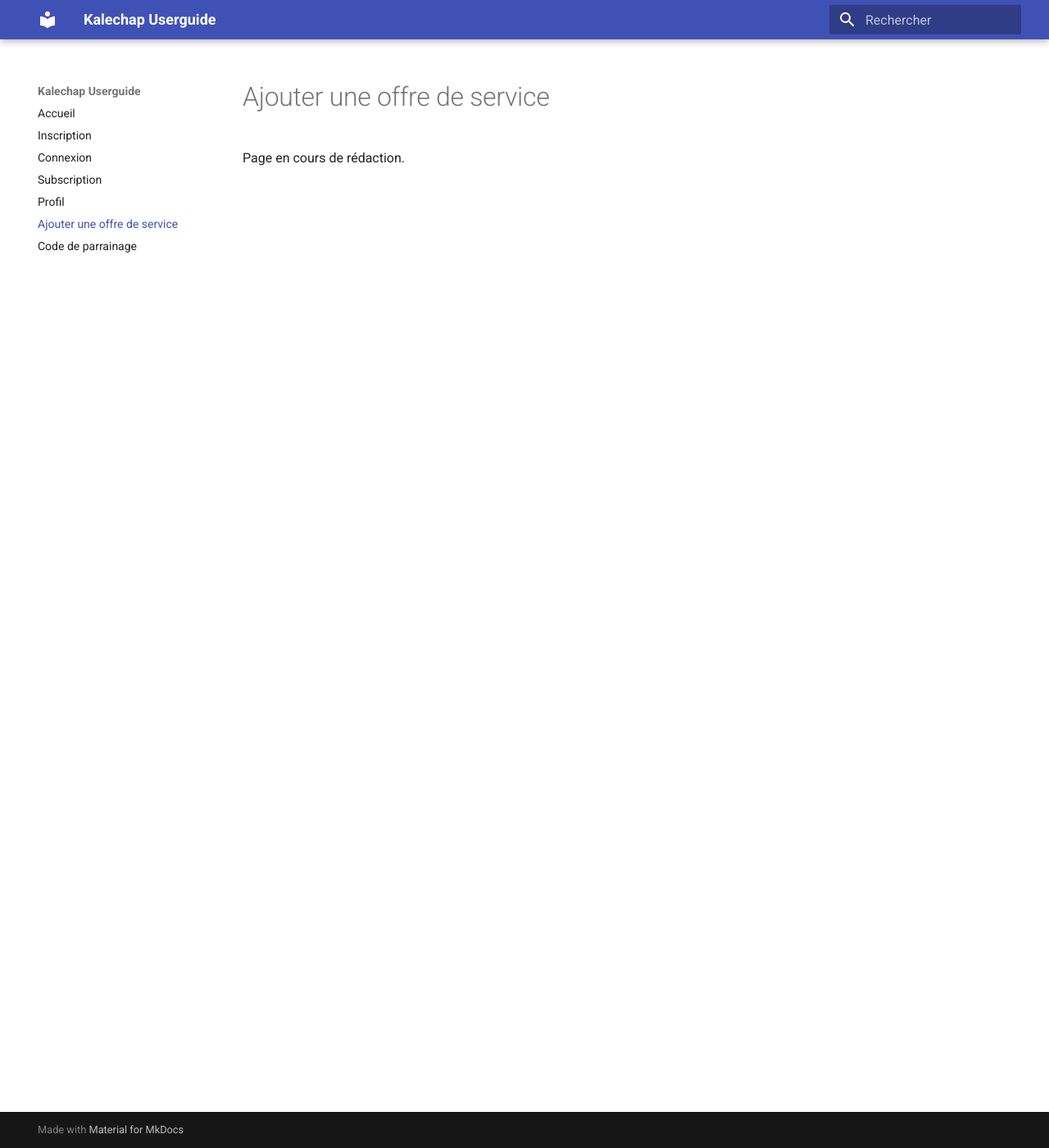
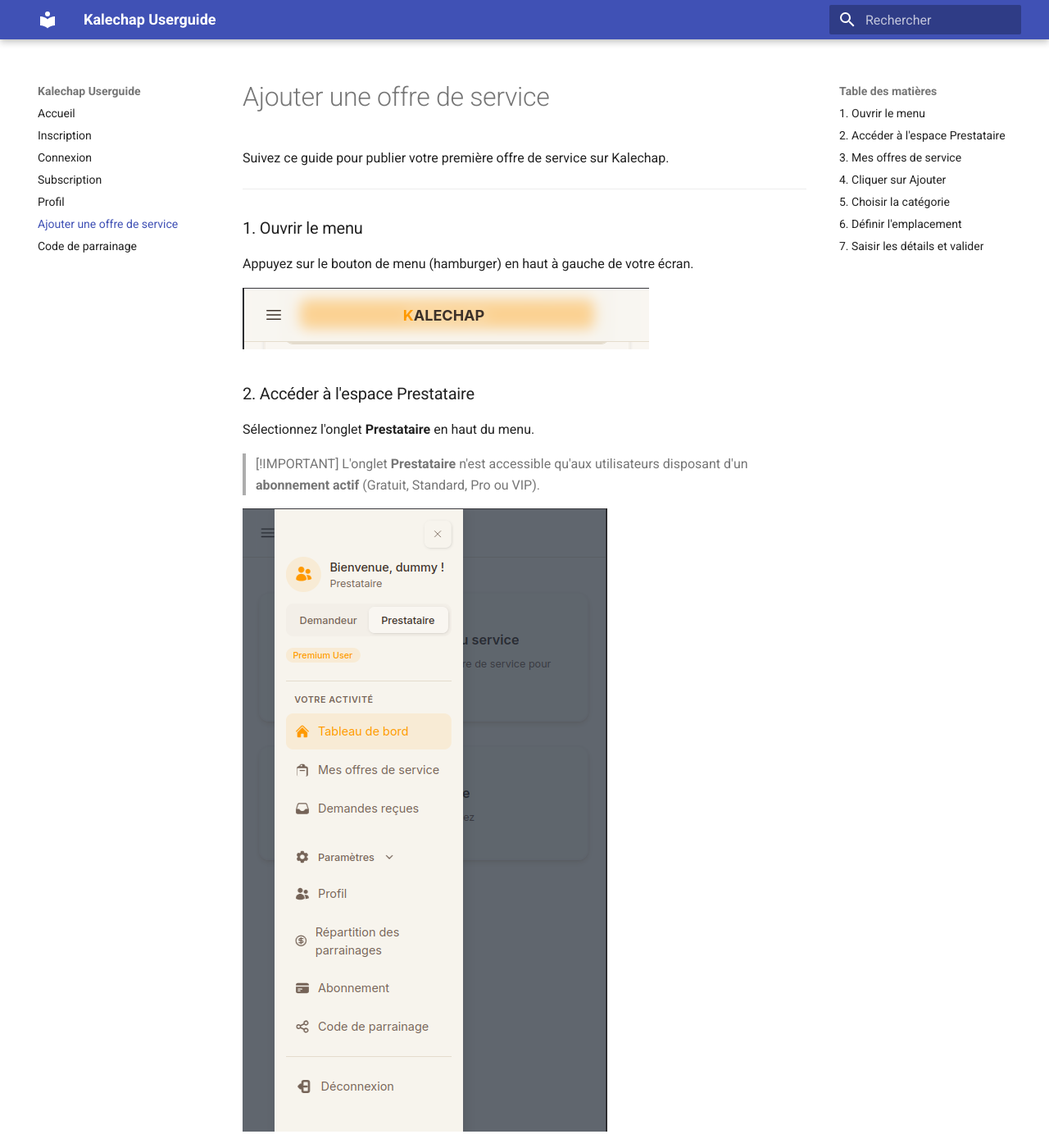
Before and after one commit to kanian/kalechap-userguide, an MkDocs documentation site: the page built from docs/ajouter-offre.md, in a window 1280 px wide and 1400 px high. Shown: the whole window at 82% size. Built offline with MkDocs 1.6.1 and Material for MkDocs 9.7.7, drawn with Linux system fonts in a browser that asks for light colours; some of the changed text lies outside the part shown.

Commit message:
feat: Add comprehensive user guides for profile management and service offer creation, accompanied by new screenshots.

```diff
--- a/docs/ajouter-offre.md
+++ b/docs/ajouter-offre.md
@@ -1,3 +1,53 @@
 # Ajouter une offre de service
 
-Page en cours de rédaction.
+Suivez ce guide pour publier votre première offre de service sur Kalechap.
+
+---
+
+### 1. Ouvrir le menu
+
+Appuyez sur le bouton de menu (hamburger) en haut à gauche de votre écran.
+
+![Bouton menu](images/hamburger.png)
+
+### 2. Accéder à l'espace Prestataire
+
+Sélectionnez l'onglet **Prestataire** en haut du menu.
+
+> [!IMPORTANT]
+> L'onglet **Prestataire** n'est accessible qu'aux utilisateurs disposant d'un **abonnement actif** (Gratuit, Standard, Pro ou VIP).
+
+![Menu Prestataire](images/menu_prestataire.png)
+
+### 3. Mes offres de service
+
+Dans le menu Prestataire, cliquez sur **Mes offres de service**.
+
+![Lien Mes offres de service](images/service_offers_menu.png)
+
+### 4. Cliquer sur Ajouter
+
+Sur l'écran qui s'affiche, appuyez sur le bouton **Ajouter** (ou sur le bouton orange "Créez votre première offre de service pour commencer").
+
+### 5. Choisir la catégorie
+
+Sélectionnez la catégorie qui correspond le mieux à votre service (par exemple : Coiffeur, Chauffeur, Femme de ménage, etc.).
+
+![Choix de la catégorie](images/choose_service_caetgory.png)
+
+### 6. Définir l'emplacement
+
+Précisez le quartier ou la commune où vous proposez vos services.
+
+![Choix de l'emplacement](images/choose_service_location.png)
+
+### 7. Saisir les détails et valider
+
+Remplissez les informations finales :
+
+- **Nom du service**
+- **Description** détaillée
+- **Prix**
+- **Photo** (optionnel mais recommandé pour attirer les clients)
+
+Enfin, appuyez sur le bouton **Ajouter une offre de service** pour publier votre annonce.
```
Also changed, not shown: docs/profil.md (+36 -1 lines), docs/images/choose_service_caetgory.png (added), docs/images/choose_service_location.png (added), docs/images/menu_prestataire.png (added), docs/images/menu_with_profile.png (added), docs/images/profil.png (added), docs/images/service_offers_menu.png (added).
